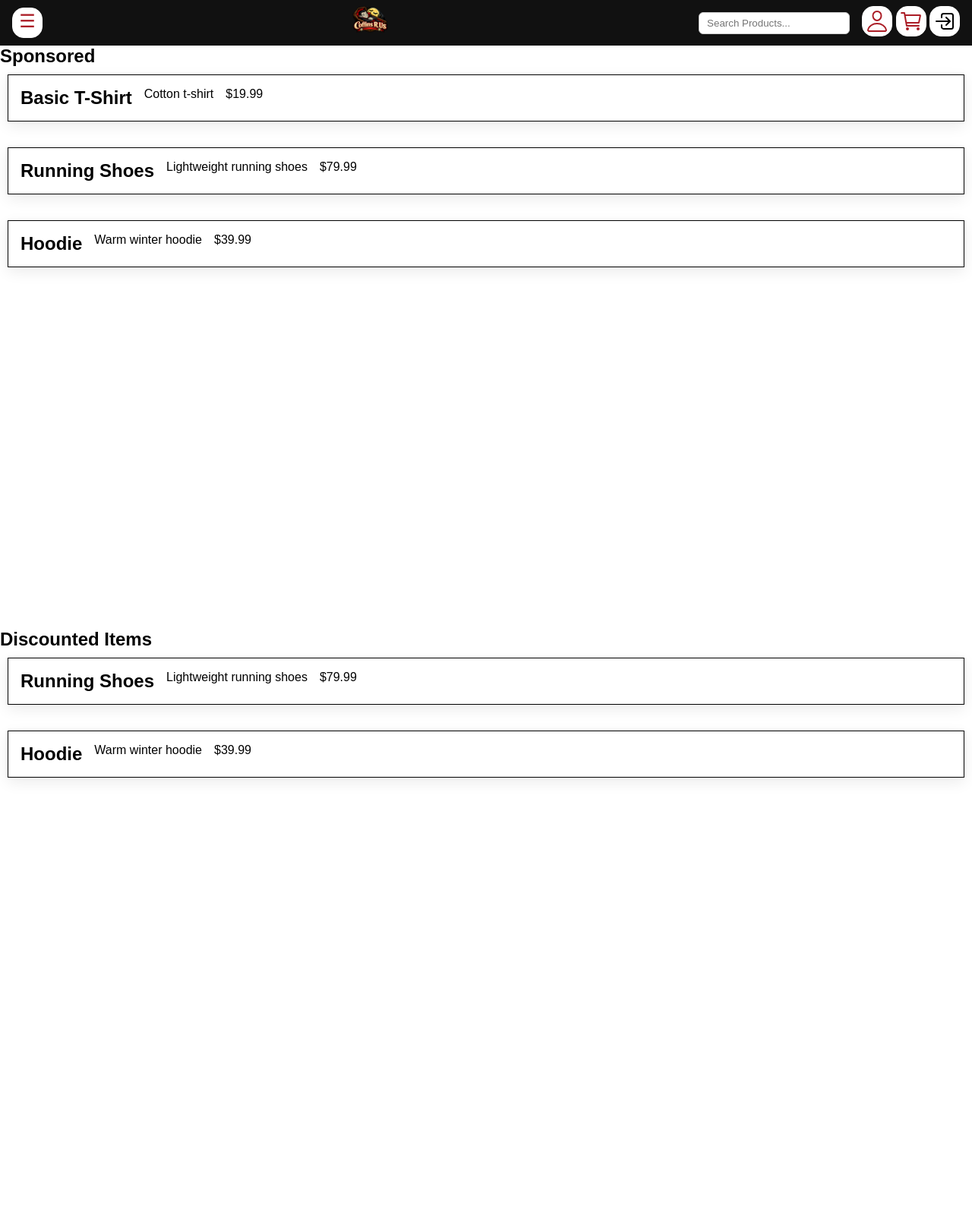
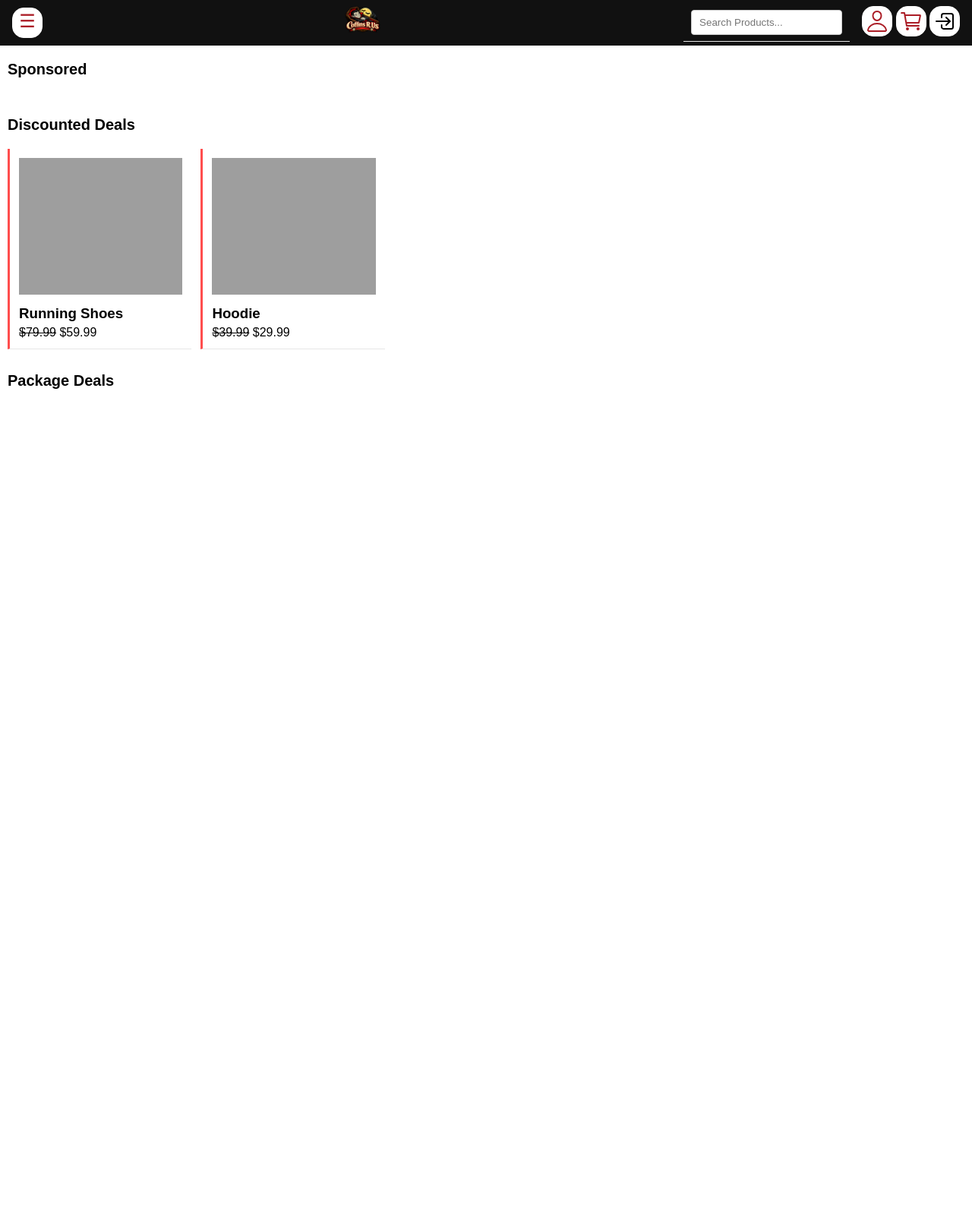
Before and after one commit to 0wpe/CSET-180-Project-Semester-2-Final, a Flask app: page / in a window 1280 px wide. Shown: the whole page at 76% size. After the commit the page ends 512 px from the top, so only its background shows below. Run offline with Flask 3, Linux system fonts and the light colour scheme; data comes from the database, SQL or seed files in the repository; grey boxes are pictures that could not be loaded.

Commit message:
5/1/2026 - 3:34 PM
Edited CSS for index, search, and auth
Created the app.route for create_product and the html for it

```diff
--- a/database.sql
+++ b/database.sql
@@ -233,3 +233,9 @@ UPDATE vendors
 SET shop_name = "Victor's Laptop Emporium"
 WHERE user_id = 3;
 SELECT * FROM vendors;
+
+use ecommerce;
+
+ALTER TABLE products
+ADD COLUMN is_sponsored BOOLEAN DEFAULT 0,
+ADD COLUMN is_package BOOLEAN DEFAULT 0;
--- a/main.py
+++ b/main.py
@@ -39,21 +39,33 @@ def inject_user():
 @app.route("/")
 def home():
 
-    products = conn.execute(text("""
-    SELECT * FROM products
-    """)).fetchall()
-
     sponsored = conn.execute(text("""
-    SELECT * FROM products
-    LIMIT 3
+        SELECT p.*, pi.image_url
+        FROM products p
+        LEFT JOIN product_images pi ON p.id = pi.product_id
+        WHERE p.is_sponsored = 1
     """)).fetchall()
 
     discounted = conn.execute(text("""
-    SELECT p.* FROM products p
-    JOIN discounts d ON p.id = d.product_id
+        SELECT p.*, pi.image_url, d.new_price
+        FROM products p
+        JOIN discounts d ON p.id = d.product_id
+        LEFT JOIN product_images pi ON p.id = pi.product_id
     """)).fetchall()
 
-    return render_template("index.html", products=products, sponsored=sponsored, discounted=discounted)
+    packages = conn.execute(text("""
+        SELECT p.*, pi.image_url
+        FROM products p
+        LEFT JOIN product_images pi ON p.id = pi.product_id
+        WHERE p.is_package = 1
+    """)).fetchall()
+
+    return render_template(
+        "index.html",
+        sponsored=sponsored,
+        discounted=discounted,
+        packages=packages
+    )
 
 @app.route("/search")
 def search():
@@ -373,9 +385,80 @@ def orders():
 
 
 
+# VENDOR STUFF
+@app.route("/vendor/create-product", methods=["GET", "POST"])
+def create_product():
+    user = get_current_user()
 
+    if not user or user.role != "vendor":
+        return redirect(url_for("home"))
 
+    if request.method == "POST":
+        vendor = conn.execute(text("""
+        SELECT id FROM vendors WHERE user_id = :uid
+        """), {"uid":user.id}).fetchone()
 
+        if not vendor:
+            return "Vendor profile not found"
+
+        vendor_id = vendor.id
+
+        # Product Data Being Added
+        title = request.form["title"]
+        description = request.form["description"]
+        price = float(request.form["price"])
+        warranty = int(request.form.get("warranty_period", 0))
+        inventory = int(request.form.get("inventory", 0))
+
+        result = conn.execute(text("""
+        INSERT INTO products (title, description, vendor_id, warranty_period, price, inventory)
+        VALUES (:title, :description, vendor_id, :warranty_period, :price, :inventory)
+        """), {
+            "title":title,
+            "description":description,
+            "vendor_id":vendor_id,
+            "warranty_period":warranty,
+            "price":price,
+            "inventory":inventory
+        })
+
+        conn.commit()
+
+        # Getting Product Id
+        product_id = result.lastrowid
+
+        # Image
+        image_url = request.form.get("image_url")
+
+        if image_url:
+            conn.execute(text("""
+            INSERT INTO products_images (product_id, image_url)
+            VALUES (:product_id, :image_url)
+            """), {
+                "product_id":product_id,
+                "image_url":image_url
+            })
+
+            # Variant
+            color = request.form.get("color")
+            size = request.form.get("size")
+
+            if color or size:
+                conn.execute(text("""
+                INSERT INTO product_variants (product_id, color, size,stock)
+                VALUES (:product_id, :color, :size, :stock)
+                """), {
+                    "product_id":product_id,
+                    "color":color,
+                    "size":size,
+                    "stock":size
+                })
+
+            conn.commit()
+
+            return redirect("/account")
+
+    return render_template("create_product.html")
 
 
 
--- a/static/styles/auth.css
+++ b/static/styles/auth.css
@@ -42,7 +42,7 @@
 @media (min-width: 768px) {
     .auth-container {
         justify-content: center;
-        /* align-items: center; */
+        align-items: center;
         background: #f4f4f4;
     }
 
--- a/static/styles/index.css
+++ b/static/styles/index.css
@@ -1,42 +1,85 @@
-/* Start */
-.products-page {
-    height: calc(100vh - var(--topbar-height)); /* subtract top bar height */
-    display: flex;
-    flex-direction: column;
-}
-
-.card {
-    border: 1px solid black;
-    padding: 1.5rem;
-    box-shadow: 0 6px 18px rgba(0,0,0,0.08);
-    margin-bottom: 1.5rem;
-}
-/* End */
-
-.products-page {
+/* Start Home Page Layout */
+.products-grid {
     display: grid;
     grid-template-columns: 1fr;
-    gap: 10px;
+    gap: 12px;
     padding: 10px;
 }
 
 /* Tablet */
 @media (min-width: 600px) {
-    .products-page {
+    .products-grid {
         grid-template-columns: repeat(2, 1fr);
     }
 }
 
 /* Desktop */
 @media (min-width: 900px) {
-    .products-page {
+    .products-grid {
         grid-template-columns: repeat(4, 1fr);
     }
 }
 
 /* Large screens */
 @media (min-width: 1200px) {
-    .products-page {
+    .products-grid {
         grid-template-columns: repeat(5, 1fr);
     }
 }
+/* End Home Page Layout */
+
+
+/* Start Product Card */
+.product-card {
+    display: block;
+    text-decoration: none;
+    color: inherit;
+
+    padding: 12px;
+    background: white;
+
+    border-bottom: 1px solid #e6e6e6;
+}
+
+.product-card img {
+    width: 100%;
+    height: 180px;
+    object-fit: cover;
+}
+
+.product-card h3 {
+    margin: 10px 0 5px;
+}
+
+.product-card p {
+    margin: 0;
+}
+
+/* Hover effect */
+.product-card:hover {
+    background: #f7f7f7;
+}
+/* End Product Card */
+
+
+/* Start Section Headers */
+h2 {
+    margin: 20px 10px 10px;
+    font-size: 20px;
+}
+/* End Section Headers */
+
+
+/* Start Special Labels */
+.product-card.discount {
+    border-left: 3px solid #ff4d4d;
+}
+
+.product-card.package {
+    border-left: 3px solid #4caf50;
+}
+
+.product-card.sponsored {
+    border-left: 3px solid #ffb400;
+}
+/* End Special Labels */
--- a/static/styles/search.css
+++ b/static/styles/search.css
@@ -1,70 +1,180 @@
-/* Start */
+/* Start Products Page */
 .products-page {
-    height: calc(100vh - var(--topbar-height)); /* subtract top bar height */
     display: flex;
     flex-direction: column;
+
+    padding: 0;
+    margin: 0;
 }
+/* End Products Page */
 
+
+/* Start Row Item (NO BOX, ONLY BOTTOM LINE) */
 .card {
-    display: flex; /* 🔥 key */
-    gap: 1rem;
+    display: flex;
+    gap: 12px;
 
-    border: 1px solid black;
-    padding: 1rem;
-    box-shadow: 0 6px 18px rgba(0,0,0,0.08);
-    margin-bottom: 1.5rem;
+    padding: 12px 10px;
+
+    background: white;
+
+    border: none;                 /* 🔥 kills all borders */
+    border-left: none;
+    border-right: none;
+    border-top: none;
+
+    border-bottom: 1px solid #e5e5e5; /* ONLY separator line */
+
+    box-shadow: none;
+    border-radius: 0;
 }
+/* End Row Item */
 
+
+/* Start Hover */
+.card:hover {
+    background: #fafafa;
+}
+/* End Hover */
+
+
+/* Start Image */
 .card-image {
-    width: 120px;
-    min-width: 120px;
-    height: 120px;
+    width: 110px;
+    min-width: 110px;
+    height: 110px;
+
+    display: flex;
+    align-items: center;
+    justify-content: center;
+
+    background: #f7f7f7;
+    border: none; /* important */
 }
 
 .card-image img {
-    width: 100%;
-    height: 100%;
-    object-fit: cover;
-    border-radius: 6px;
+    max-width: 100%;
+    max-height: 100%;
+    object-fit: contain;
 }
+/* End Image */
 
+
+/* Start Info */
 .card-info {
     flex: 1;
+    display: flex;
+    flex-direction: column;
+    gap: 4px;
 }
+/* End Info */
 
+
+/* Start Title */
+.card-info h2 {
+    font-size: 0.95rem;
+    font-weight: 500;
+    margin: 0;
+    line-height: 1.3;
+
+    display: -webkit-box;
+    -webkit-line-clamp: 2;
+    -webkit-box-orient: vertical;
+    overflow: hidden;
+}
+/* End Title */
+
+
+/* Start Text */
+.card-info p {
+    font-size: 0.8rem;
+    color: #666;
+    margin: 0;
+}
+/* End Text */
+
+
+/* Start Price */
+.price {
+    font-size: 1.05rem;
+    font-weight: bold;
+    color: #111;
+}
+/* End Price */
+
+
+/* Start Link */
 .card-link {
     text-decoration: none;
     color: inherit;
 }
-/* End */
+/* End Link */
 
+
+/* Start Cart */
+.card form {
+    display: flex;
+    align-items: center;
+    gap: 6px;
+
+    margin-top: 6px;
+}
+
+.qty-input {
+    width: 50px;
+    padding: 4px;
+
+    border: 1px solid #ccc;
+    border-radius: 4px;
+}
+
+/* simple marketplace button */
+.card button {
+    padding: 6px 10px;
+
+    border: 1px solid #ccc;
+    background: #f8f8f8;
+
+    cursor: pointer;
+    font-size: 0.8rem;
+}
+
+.card button:hover {
+    background: #eee;
+}
+/* End Cart */
+
+
+/* Start Search */
 .search-form {
-    flex: 1;
     display: flex;
+    padding: 8px 10px;
+
+    border-bottom: 1px solid #e5e5e5;
 }
 
 .search-input {
     width: 100%;
-    padding: 6px 10px;
-    border-radius: 6px;
+    padding: 8px 10px;
+
     border: 1px solid #ccc;
+    border-radius: 4px;
 }
+/* End Search */
 
-.qty-input {
-    width: 60px;
-    padding: 5px;
-    margin-right: 10px;
-}
 
-/* Start Media Queries */
-@media (max-width: 500px) {
-    .card {
-        flex-direction: column;
+/* Start Tablet */
+@media (min-width: 768px) {
+
+    .products-page {
+        max-width: 1000px;
+        margin: 0 auto;
     }
 
     .card-image {
-        width: 100%;
-        height: 180px;
+        width: 140px;
+        min-width: 140px;
+        height: 140px;
     }
 }
-/* End Media Queries */
+/* End Tablet */
--- a/templates/index.html
+++ b/templates/index.html
@@ -1,28 +1,39 @@
 {% extends "base.html" %}
 
-{% block title %}Coffins R Us{% endblock %}
+{% block title %}Home{% endblock %}
 
 {% block content %}
 
 <h2>Sponsored</h2>
-    <div class="products-page">
+<div class="products-grid">
     {% for product in sponsored %}
-            <div class="card sponsored">
-                <h2>{{ product.title }}</h2>
-                <p>{{ product.description }}</p>
+        <a href="/search/{{ product.id }}" class="product-card">
+            <img src="{{ product.image_url }}" />
+            <h3>{{ product.title }}</h3>
             <p>${{ product.price }}</p>
-            </div>
+        </a>
     {% endfor %}
 </div>
 
-    <h2>Discounted Items</h2>
-    <div class="products-page">
+<h2>Discounted Deals</h2>
+<div class="products-grid">
     {% for product in discounted %}
-            <div class="card discount">
-                <h2>{{ product.title }}</h2>
-                <p>{{ product.description }}</p>
+        <a href="/search/{{ product.id }}" class="product-card discount">
+            <img src="{{ product.image_url }}" />
+            <h3>{{ product.title }}</h3>
+            <p><del>${{ product.price }}</del> ${{ product.new_price }}</p>
+        </a>
+    {% endfor %}
+</div>
+
+<h2>Package Deals</h2>
+<div class="products-grid">
+    {% for product in packages %}
+        <a href="/search/{{ product.id }}" class="product-card package">
+            <img src="{{ product.image_url }}" />
+            <h3>{{ product.title }}</h3>
             <p>${{ product.price }}</p>
-            </div>
+        </a>
     {% endfor %}
 </div>
 
```
Also changed, not shown: templates/search.html (+5 -5 lines), 1 other file. Lines whose indentation alone changed are shown as unchanged.
